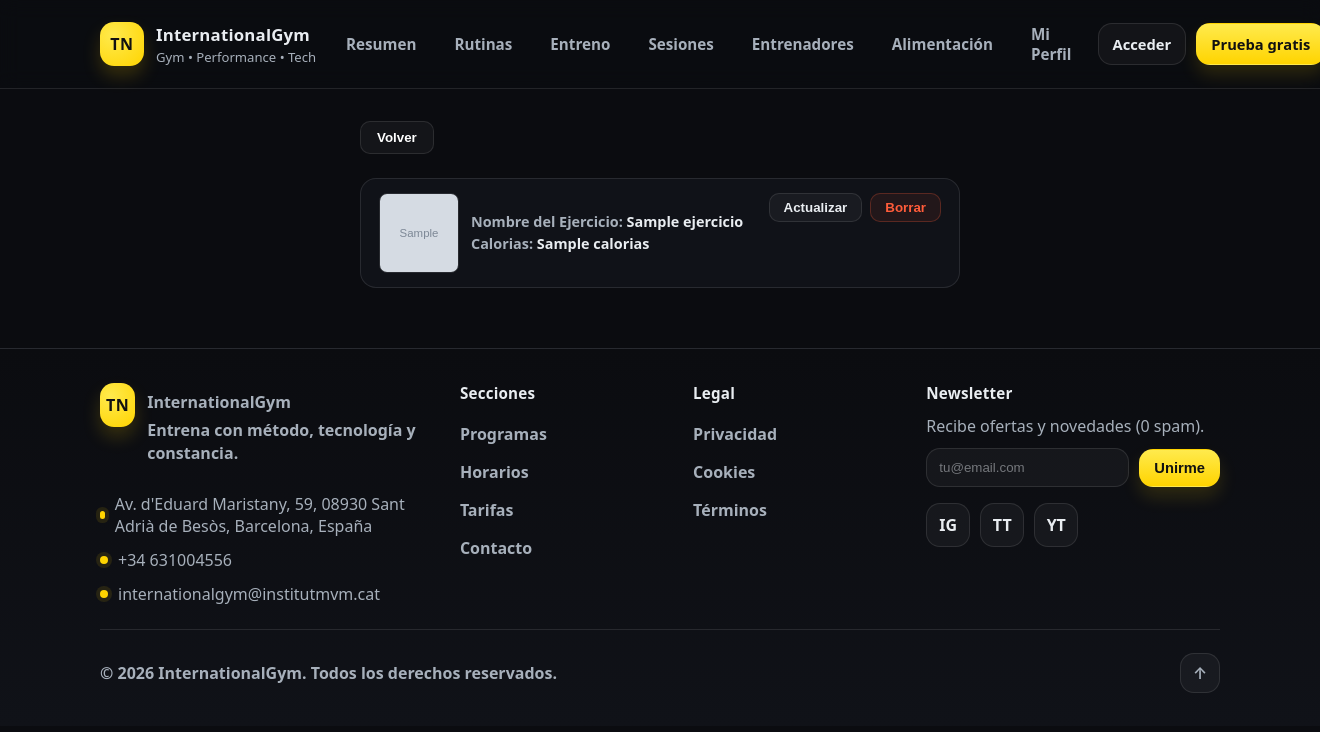
After one commit to MaikelPilligua06/InternationalGym-Xavi-Danylo-Maikel, a PHP site: template proyecto/views/Ejercicios/getTodosLosEjercicios.php in a window 1320 px wide. The commit adds this page. Shown: the top 732 px of the page. Run offline with PHP 8.4, Linux system fonts and the light colour scheme; the template is opened without the code that fills it: most values are stand-ins (such as "Sample title", 1, 10 or a date in 2020); grey boxes marked "Sample" are stand-in pictures.

Commit message:
Actualizar y obtener todos los ejercicios CSS

```diff
--- /dev/null
+++ b/proyecto/views/Ejercicios/ejercicios.css
@@ -0,0 +1,125 @@
+/* Volver */
+.boton-volver {
+    background: rgba(255,255,255,.04);
+    border: 1px solid var(--tn-border);
+    color: white;
+    padding: 8px 16px;
+    border-radius: 10px;
+    cursor: pointer;
+    margin-bottom: 1.5rem;
+}
+
+/* CSS Todos los ejercicios */
+.pagina-listado {
+    width: min(600px, calc(100% - 32px));
+    margin: 2rem auto;
+}
+
+.tarjeta-listado {
+    background: var(--tn-bg-2);
+    border: 1px solid var(--tn-border);
+    border-radius: var(--tn-radius);
+    overflow: hidden;
+}
+
+.fila-ejercicio {
+    display: flex;
+    align-items: center;
+    gap: 12px;
+    padding: 14px 18px;
+    border-bottom: 1px solid var(--tn-border);
+}
+.fila-ejercicio:last-child { border-bottom: none; }
+
+.nombre-ejercicio { flex: 1; color: var(--tn-text); font-weight: 600; }
+.nombre-ejercicio p { margin: 0; line-height: 1.5; font-size: .9rem; }
+.nombre-ejercicio strong { color: var(--tn-muted); }
+
+.foto-ejercicio {
+    width: 80px;
+    height: 80px;
+    object-fit: cover;
+    border-radius: 8px;
+    border: 1px solid var(--tn-border);
+    flex-shrink: 0;
+}
+
+.acciones-ejercicio { display: flex; gap: 8px; align-self: flex-start; }
+
+.boton-actualizar {
+    background: rgba(255,255,255,.04);
+    border: 1px solid var(--tn-border);
+    color: var(--tn-text);
+    padding: 6px 14px;
+    border-radius: 10px;
+    font-weight: 700;
+    cursor: pointer;
+}
+
+.boton-borrar {
+    background: rgba(255,92,58,.08);
+    border: 1px solid rgba(255,92,58,.25);
+    color: #ff5c3a;
+    padding: 6px 14px;
+    border-radius: 10px;
+    font-weight: 700;
+    cursor: pointer;
+}
+
+.estado-vacio { padding: 40px 20px; text-align: center; }
+.estado-vacio h3 { color: var(--tn-muted); }
+.enlace-crear { color: var(--tn-yellow); font-weight: 700; }
+
+/* CSS Actualizar */
+.pagina-editar {
+    width: min(500px, calc(100% - 32px));
+    margin: 2rem auto;
+}
+
+.tarjeta-formulario {
+    background: var(--tn-bg-2);
+    border: 1px solid var(--tn-border);
+    border-radius: var(--tn-radius);
+    padding: 24px;
+}
+
+.formulario-editar { display: flex; flex-direction: column; gap: 14px; }
+
+.etiqueta {
+    font-size: .8rem;
+    font-weight: 700;
+    text-transform: uppercase;
+    letter-spacing: .08em;
+    color: var(--tn-muted);
+}
+
+.campo-texto, .campo-numero, .campo-textarea {
+    width: 100%;
+    padding: 10px 14px;
+    background: rgba(255,255,255,.04);
+    border: 1px solid var(--tn-border);
+    border-radius: 10px;
+    color: var(--tn-text);
+    font-family: var(--tn-font);
+    resize: vertical;
+}
+
+.imagen-actual {
+    width: 100%;
+    max-height: 380px;
+    object-fit: contain;
+    border-radius: 10px;
+    border: 1px solid var(--tn-border);
+}
+
+.campo-archivo { color: var(--tn-muted); cursor: pointer; }
+
+.boton-guardar {
+    background: linear-gradient(180deg, var(--tn-yellow-2), var(--tn-yellow));
+    color: #111;
+    font-weight: 800;
+    padding: 11px;
+    border: none;
+    border-radius: 12px;
+    cursor: pointer;
+}
--- a/proyecto/views/Ejercicios/entrnamientoUsuario.php
+++ b/proyecto/views/Ejercicios/entrnamientoUsuario.php
@@ -16,8 +16,8 @@ include 'views/header.php';
         <a href="index.php?controller=Ejercicios&action=agregarEjercicio">
             <li>Crear</li>
         </a>
-        <a href="index.php?controller=Ejercicios&action=appEliminarEjercicio">
-            <li>Borrar</li>
+        <a href="index.php?controller=Ejercicios&action=verEjercicios">
+            <li>Ver todos los Ejercicios, borrar o actualizar</li>
         </a>
     </ul>
 </div>
--- /dev/null
+++ b/proyecto/views/Ejercicios/getTodosLosEjercicios.php
@@ -0,0 +1,49 @@
+<html lang="es">
+<head>
+    <meta charset="UTF-8">
+    <meta name="author" content="InternationalGYM">
+    <title>Ejercicio eliminar</title>
+    <link rel="icon" href="views/gymFotos/logo.ico" type="image/x-icon">
+    <link rel="stylesheet" href="styles.css">
+    <link rel="stylesheet" href="views/Ejercicios/ejercicios.css">
+</head>
+<?php
+include "views/header.php"
+?>
+<main class="pagina-listado">
+    <button class="boton-volver" onclick="history.back()"><strong>Volver</strong></button>
+    <div class="tarjeta-listado">
+        <?php if (!empty($ejercicio)) : ?>
+            <?php foreach($ejercicio as $sesion): ?>
+                <div class="fila-ejercicio">
+                    <img class="foto-ejercicio" src="views/gymFotos/ejercicios/<?= $sesion->foto?>"/>
+                    <a class="nombre-ejercicio" href="index.php?controller=Ejercicios&action=infoEjercicio&id=<?= $sesion->id ?>">
+                        <p><strong>Nombre del Ejercicio:</strong> <?= $sesion->nombreEjercicio ?></p>
+                        <p><strong>Calorias:</strong> <?= $sesion->calorias?></p>
+                    </a>
+                    <div class="acciones-ejercicio">
+                        <a href="index.php?controller=Ejercicios&action=getEjerciciosActualizar&id=<?= $sesion->id ?>">
+                            <button class="boton-actualizar">Actualizar</button>
+                        </a>
+                        <a href="index.php?controller=Ejercicios&action=borrarEjercicioApp&id=<?= $sesion->id ?>"
+                           onclick="return confirm('¿Estás seguro de querer borrar este ejercicio?')">
+                            <button class="boton-borrar">Borrar</button>
+                        </a>
+                    </div>
+                </div>
+            <?php endforeach; ?>
+        <?php else : ?>
+            <div class="estado-vacio">
+                <h3>No existen ejercicios.</h3>
+                <a class="enlace-crear" href="index.php?controller=Ejercicios&action=agregarEjercicio">
+                    Crea el primer ejercicio
+                </a>
+            </div>
+        <?php endif; ?>
+    </div>
+</main>
+<?php
+    include "views/footer.php";
+?>
+</body>
+</html>
```
Also changed, not shown: proyecto/controllers/EjerciciosController.php (+20 -3 lines), proyecto/views/Ejercicios/borrar_ejercicio.php (deleted, +0 -15 lines), proyecto/views/Ejercicios/ejerciciosUpdate.php (added, +43 -0 lines), proyecto/views/Ejercicios/ejercicios_eliminar.php (deleted, +0 -30 lines).
